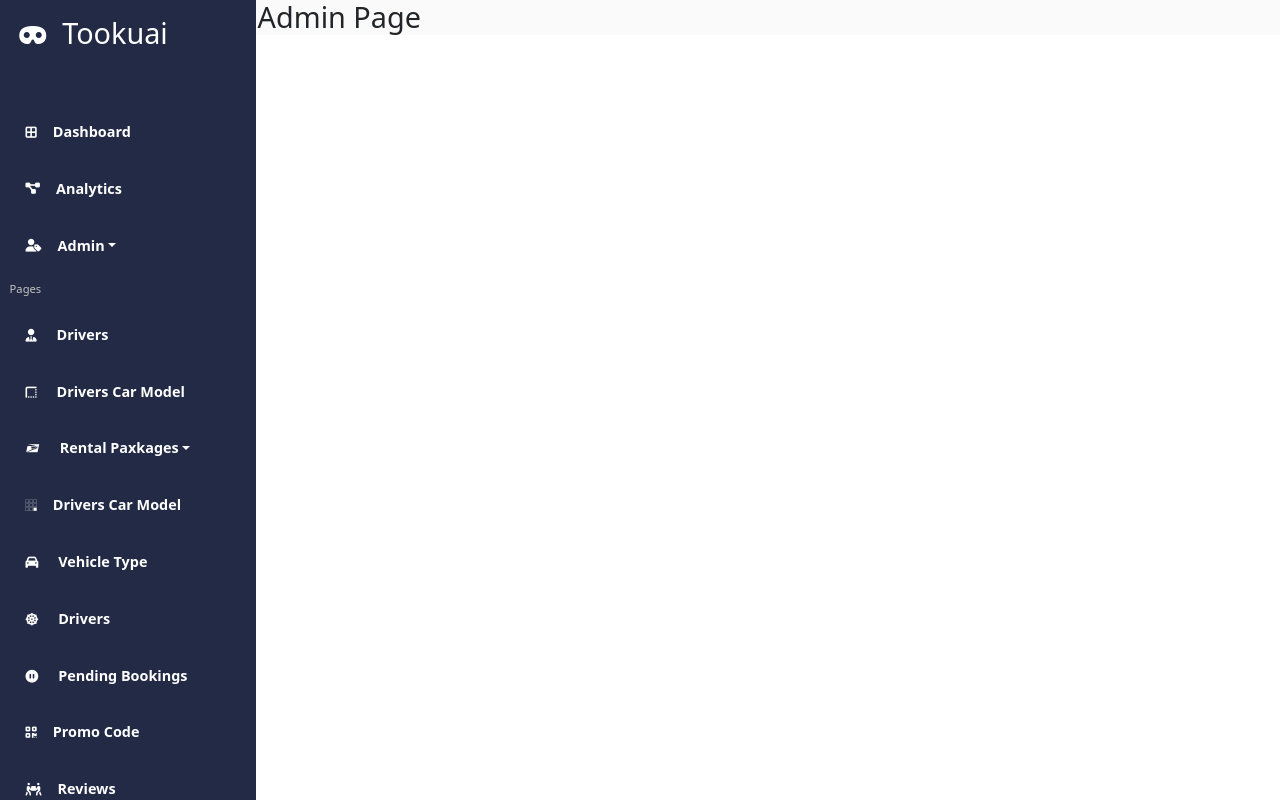
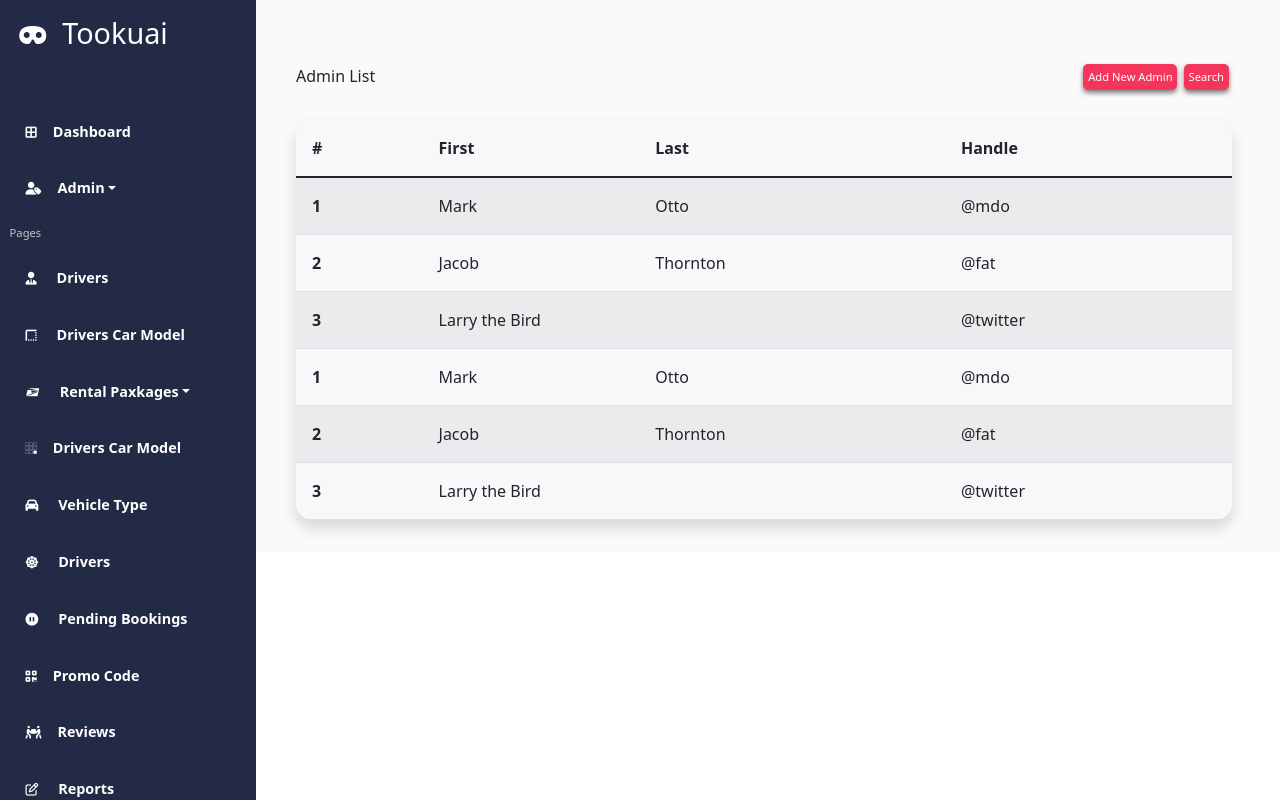
Before and after one commit to victorkhachi/newTookuai, a React (Create React App) app in the folder toouukia/: page /admin in a window 1280 px wide. Built offline with nearby package versions, Linux system fonts and the light colour scheme.

Commit message:
admin,drivers page designed in routes folder

```diff
--- a/toouukia/src/components/Sidenav.js
+++ b/toouukia/src/components/Sidenav.js
@@ -21,22 +21,25 @@ const Sidenav = () => {
                 Dashboard
               </NavLink>
             </li>
-            <li>
+            {/* <li>
               <NavLink to="/analytics" className="li">
                 <i class="fas fa-project-diagram"></i>Analytics
               </NavLink>{" "}
-            </li>
+            </li> */}
             <li
               className=" ul dropdown-toggle"
               data-bs-toggle="dropdown"
               aria-expanded="false"
             >
+              <i class="fas fa-user-tag"></i>
+              Admin
+            </li>
+
+            <ul className=" dm dropdown-menu">
               <NavLink to="/admin" className="li">
-                <i class="fas fa-user-tag"></i>
-                Admin
+                Admin Users-List
               </NavLink>
-            </li>
-            <ul className=" dm dropdown-menu">Admin Users-List</ul>
+            </ul>
           </ul>
           <p className="br">Pages</p>
 
--- a/toouukia/src/components/route-pages/Admin.js
+++ b/toouukia/src/components/route-pages/Admin.js
@@ -2,8 +2,62 @@ import React from 'react'
 
 const Admin = () => {
   return (
-    <div>
-      <h1 className="sectD">Admin Page</h1>
+    <div className="sectD admin">
+      <div className="title">
+        <div className="t-txt">
+          <p>Admin List</p>
+        </div>
+        <div className="tIcon">
+            <label className="addi">Add New Admin</label>
+            <label className="addi">Search</label>
+        </div>
+      </div>
+      <table className="table table-striped table-hover tb shadow">
+        <thead>
+          <tr>
+            <th scope="col">#</th>
+            <th scope="col">First</th>
+            <th scope="col">Last</th>
+            <th scope="col">Handle</th>
+          </tr>
+        </thead>
+        <tbody>
+          <tr>
+            <th scope="row">1</th>
+            <td>Mark</td>
+            <td>Otto</td>
+            <td>@mdo</td>
+          </tr>
+          <tr>
+            <th scope="row">2</th>
+            <td>Jacob</td>
+            <td>Thornton</td>
+            <td>@fat</td>
+          </tr>
+          <tr>
+            <th scope="row">3</th>
+            <td colspan="2">Larry the Bird</td>
+            <td>@twitter</td>
+          </tr>
+          <tr>
+            <th scope="row">1</th>
+            <td>Mark</td>
+            <td>Otto</td>
+            <td>@mdo</td>
+          </tr>
+          <tr>
+            <th scope="row">2</th>
+            <td>Jacob</td>
+            <td>Thornton</td>
+            <td>@fat</td>
+          </tr>
+          <tr>
+            <th scope="row">3</th>
+            <td colspan="2">Larry the Bird</td>
+            <td>@twitter</td>
+          </tr>
+        </tbody>
+      </table>
     </div>
   );
 }
--- a/toouukia/src/components/route-pages/Drivers.js
+++ b/toouukia/src/components/route-pages/Drivers.js
@@ -2,8 +2,62 @@ import React from 'react'
 
 const Drivers = () => {
   return (
-    <div>
-      <h1 className="sectD">Drivers Page</h1>
+    <div className="sectD admin">
+      <div className="title">
+        <div className="t-txt">
+          <p>Drivers List</p>
+        </div>
+        <div className="tIcon">
+          <label className="addi">Add New Driver</label>
+          <label className="addi">Search</label>
+        </div>
+      </div>
+      <table className="table table-striped table-hover tb shadow">
+        <thead>
+          <tr>
+            <th scope="col">#</th>
+            <th scope="col">First</th>
+            <th scope="col">Last</th>
+            <th scope="col">Handle</th>
+          </tr>
+        </thead>
+        <tbody>
+          <tr>
+            <th scope="row">1</th>
+            <td>Mark</td>
+            <td>Otto</td>
+            <td>@mdo</td>
+          </tr>
+          <tr>
+            <th scope="row">2</th>
+            <td>Jacob</td>
+            <td>Thornton</td>
+            <td>@fat</td>
+          </tr>
+          <tr>
+            <th scope="row">3</th>
+            <td colspan="2">Larry the Bird</td>
+            <td>@twitter</td>
+          </tr>
+          <tr>
+            <th scope="row">1</th>
+            <td>Mark</td>
+            <td>Otto</td>
+            <td>@mdo</td>
+          </tr>
+          <tr>
+            <th scope="row">2</th>
+            <td>Jacob</td>
+            <td>Thornton</td>
+            <td>@fat</td>
+          </tr>
+          <tr>
+            <th scope="row">3</th>
+            <td colspan="2">Larry the Bird</td>
+            <td>@twitter</td>
+          </tr>
+        </tbody>
+      </table>
     </div>
   );
 }
--- a/toouukia/src/index.css
+++ b/toouukia/src/index.css
@@ -180,6 +180,37 @@ background-color: rgb(250, 250, 250);
 
 
 /* data-bs-toggle="collapse"
-          data-bs-target="#collapseWidthExample"
-          aria-expanded="false"
-          aria-controls="collapseWidthExample" */
+ data-bs-target="#collapseWidthExample"
+ aria-expanded="false"
+ aria-controls="collapseWidthExample" */
+   .admin{
+    padding: 3rem;
+    padding-bottom: 1rem;
+  }
+
+  .title{
+    margin: 1rem 0;
+    display: flex;
+    justify-content: space-between;
+  }
+  .tIcon {
+    display: flex;
+  }
+.table{
+  background-color:#f8f8fa;
+  border-radius: 1rem;
+
+}
+td, th{
+padding: 1rem !important;
+}
+.addi {
+    background-color: #f5365c;
+    color: white;
+    font-size: .7rem;
+    padding: 0.3rem 0.3rem;
+    box-shadow: 0 3px 5px rgb(0 0 0 / 50%);
+    border-radius: 5px;
+    margin: 0 .2rem;
+    height:fit-content;
+}
```
